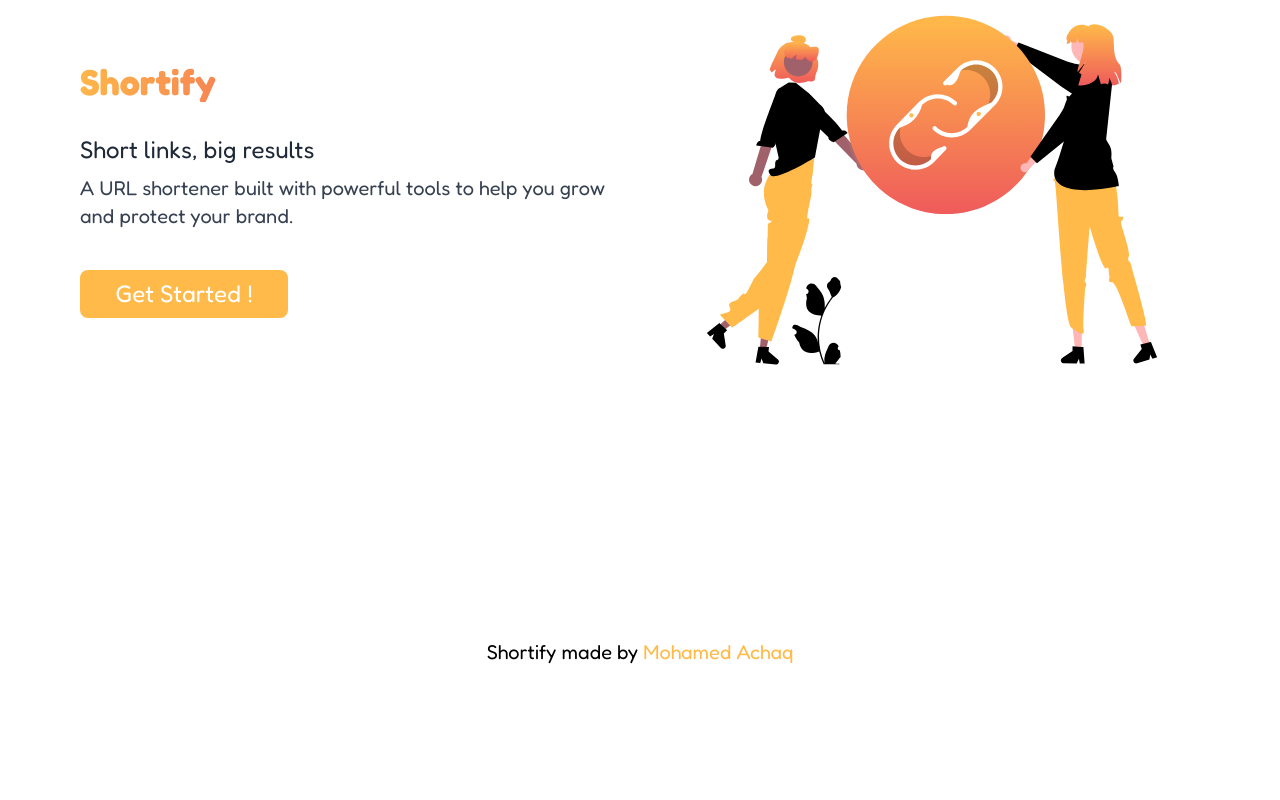
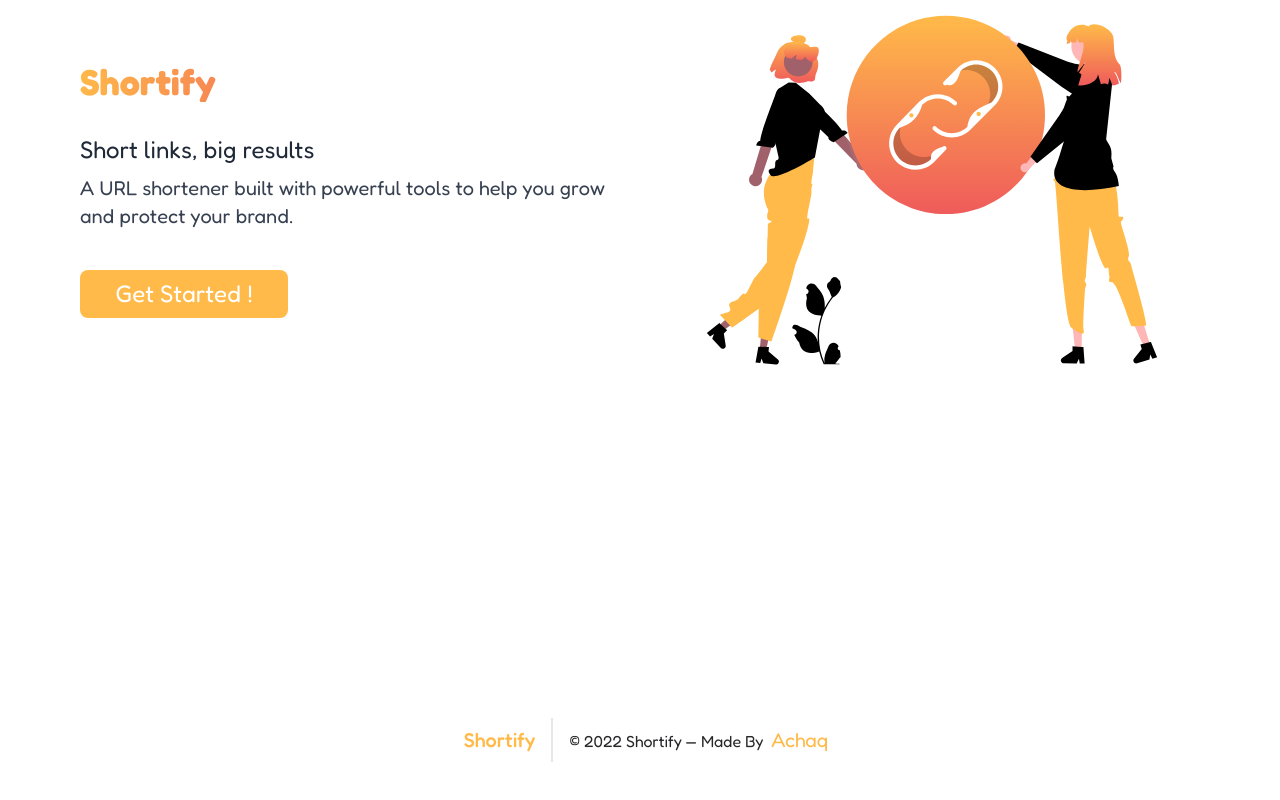
Before and after one commit to triyanox/shortify-client, a Next.js app: page / in a window 1280 px wide. Shown: the part 226-1026 px from the top of the page. Before the commit the page ends 924 px from the top, so only its background shows below. Built offline with nearby package versions, Linux system fonts and the light colour scheme.

Commit message:
indicating loading state

```diff
--- a/components/Footer.tsx
+++ b/components/Footer.tsx
@@ -1,19 +1,26 @@
 import Link from 'next/link'
 const Footer = () => {
   return (
-    <section className="mt-28 flex w-full items-center  justify-center py-8  px-10 md:px-24 lg:mt-4  xl:px-20">
-      <h1 className="text-lg   md:text-xl">
-        Shortify made by{' '}
-        <Link href="https://achaq.codes" passHref>
+    <footer className="dark:text-bright-gray-50 my-8 mt-24 px-8 text-zinc-800 dark:text-zinc-200 md:px-24 xl:px-8">
+      <div className="container mx-auto flex flex-col items-center justify-center px-5 py-8 sm:flex-row">
+        <a className="title-font flex items-center justify-center font-medium text-zinc-800 dark:text-zinc-200 lg:justify-start">
+          <span className="ml-3 hidden text-xl text-[#FFBA49] dark:text-[#EF5B5B] md:block">
+            Shortify
+          </span>
+        </a>
+        <p className="text-md md:text-auto mt-4 text-center text-zinc-800 dark:text-zinc-200 sm:ml-4 sm:mt-0 sm:border-l-2 sm:py-2 sm:pl-4">
+          © 2022 Shortify — Made By
           <a
-            target={'_blank'}
-            className="cursor-pointer text-[#FFBA49] dark:text-[#EF5B5B]"
+            href="https://achaq.codes"
+            className="ml-2 text-xl  text-[#FFBA49] dark:text-[#EF5B5B]"
+            rel="noopener noreferrer"
+            target="_blank"
           >
-            Mohamed Achaq
+            Achaq
           </a>
-        </Link>
-      </h1>
-    </section>
+        </p>
+      </div>
+    </footer>
   )
 }
 
```
